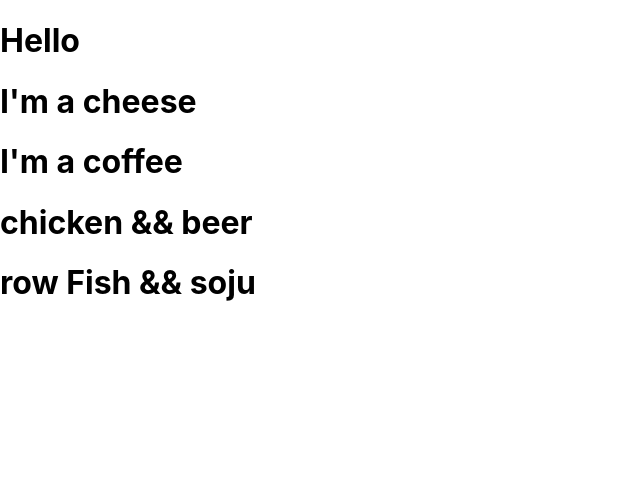
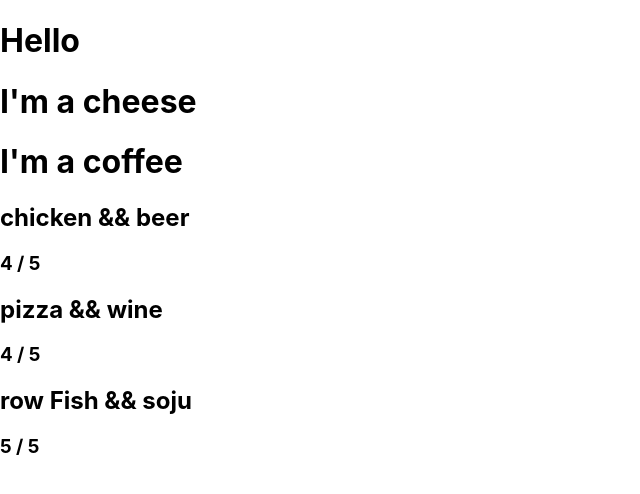
Before and after one commit to hellicopthecat/react_old_ver, a React (Create React App) app: page / in a window 1280 px wide. Shown: the top 494 px of the page, without its empty margins (0-640 px from the left). Built offline with nearby package versions, Linux system fonts and the light colour scheme.

Commit message:
practice Proptypes

```diff
--- a/package.json
+++ b/package.json
@@ -6,6 +6,7 @@
     "@testing-library/jest-dom": "^5.16.5",
     "@testing-library/react": "^13.4.0",
     "@testing-library/user-event": "^13.5.0",
+    "prop-types": "^15.8.1",
     "react": "^18.2.0",
     "react-dom": "^18.2.0",
     "react-scripts": "5.0.1",
--- a/src/App.js
+++ b/src/App.js
@@ -1,4 +1,5 @@
 import React from "react";
+import PropTypes from "prop-types";
 
 function Food(props) {
   return <h1>I'm a {props.more}</h1>;
@@ -6,20 +7,26 @@ function Food(props) {
 function Drinks({what}) {
   return <h1>I'm a {what}</h1>;
 }
-function Whatmatch({match, whatdrink}) {
+function Whatmatch({match, whatdrink, rating}) {
   return (
     <div>
-      <h1>
+      <h2>
         {match} && {whatdrink}
-      </h1>
+      </h2>
+      <h3>{rating} / 5</h3>
     </div>
   );
 }
 const foodList = [
-  {name: "chicken", with: "beer"},
-  {name: "row Fish", with: "soju"},
+  {id: 1, name: "chicken", with: "beer", rating: 4},
+  {id: 2, name: "pizza", with: "wine", rating: 4},
+  {id: 3, name: "row Fish", with: "soju", rating: 5},
 ];
-
+Whatmatch.propTypes = {
+  name: PropTypes.string,
+  with: PropTypes.string,
+  rating: PropTypes.number,
+};
 function App() {
   return (
     <div>
@@ -27,7 +34,12 @@ function App() {
       <Food more="cheese" />
       <Drinks what="coffee" />
       {foodList.map((current) => (
-        <Whatmatch match={current.name} whatdrink={current.with} />
+        <Whatmatch
+          key={current.id}
+          match={current.name}
+          whatdrink={current.with}
+          rating={current.rating}
+        />
       ))}
     </div>
   );
```
Also changed, not shown: 1 other file (tests, documents, lock files or other folders).
